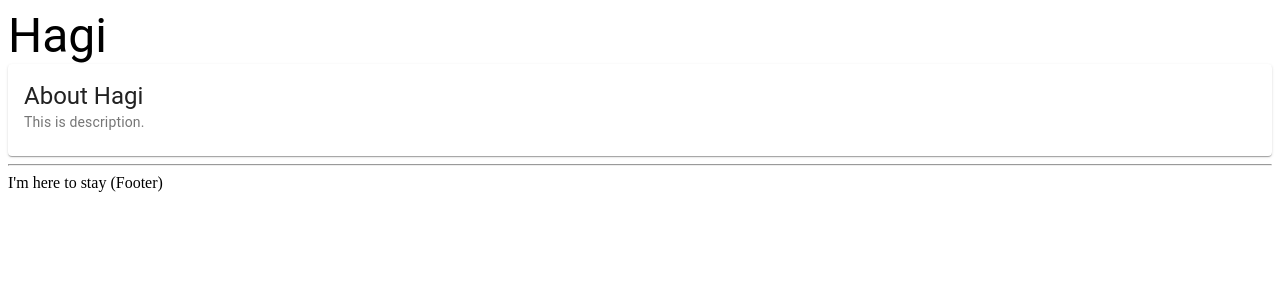
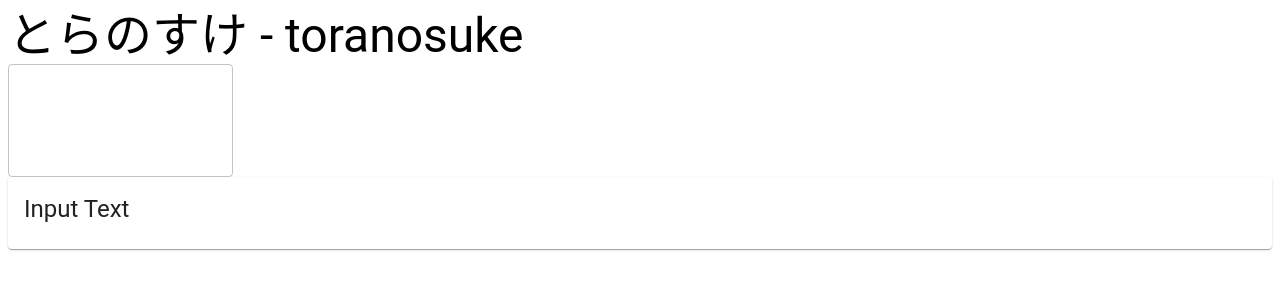
Before and after one commit to iPolyomino/toranosuke, a Next.js app: page / in a window 1280 px wide. Shown: the top 300 px of the page. Built offline with nearby package versions, Linux system fonts and the light colour scheme.

Commit message:
init trans

```diff
--- a/components/IndexCard.tsx
+++ b/components/IndexCard.tsx
@@ -14,7 +14,7 @@ const IndexCard: React.FunctionComponent<Props> = ({ title, description }) => (
       <Typography variant="h5" component="h2">
         {title}
       </Typography>
-      <Typography variant="body2" color="textSecondary" component="p">
+      <Typography variant="body1" component="p">
         {description}
       </Typography>
     </CardContent>
--- /dev/null
+++ b/components/IndexTextField.tsx
@@ -0,0 +1,21 @@
+import React from "react";
+import TextField from "@material-ui/core/TextField";
+
+interface Props {
+  updateText: Function;
+}
+
+const IndexTextField: React.FunctionComponent<Props> = ({ updateText }) => {
+  return (
+    <TextField
+      variant="outlined"
+      multiline
+      rows="4"
+      onChange={(e: React.ChangeEvent<HTMLInputElement>): void => {
+        updateText(e.target.value);
+      }}
+    ></TextField>
+  );
+};
+
+export default IndexTextField;
--- a/components/Layout.tsx
+++ b/components/Layout.tsx
@@ -16,10 +16,7 @@ const Layout: React.FunctionComponent<Props> = ({
       <meta name="viewport" content="initial-scale=1.0, width=device-width" />
     </Head>
     {children}
-    <footer>
-      <hr />
-      <span>I&apos;m here to stay (Footer)</span>
-    </footer>
+    <footer></footer>
   </div>
 );
 
--- a/pages/index.tsx
+++ b/pages/index.tsx
@@ -1,14 +1,22 @@
-import * as React from "react";
+import React, { useState } from "react";
 import Typography from "@material-ui/core/Typography";
 import Layout from "../components/Layout";
 import IndexCard from "../components/IndexCard";
+import IndexTextField from "../components/IndexTextField";
 import { NextPage } from "next";
 
 const IndexPage: NextPage = () => {
+  const [text, setText] = useState("");
+
+  const updateText = (text: string): void => {
+    setText(text);
+  };
+
   return (
-    <Layout title="Home | Next.js + TypeScript Example">
-      <Typography variant="h3">Hagi</Typography>
-      <IndexCard title="About Hagi" description="This is description." />
+    <Layout title="とらのすけ">
+      <Typography variant="h3">とらのすけ - toranosuke</Typography>
+      <IndexTextField updateText={updateText} />
+      <IndexCard title="Input Text" description={text} />
     </Layout>
   );
 };
```
